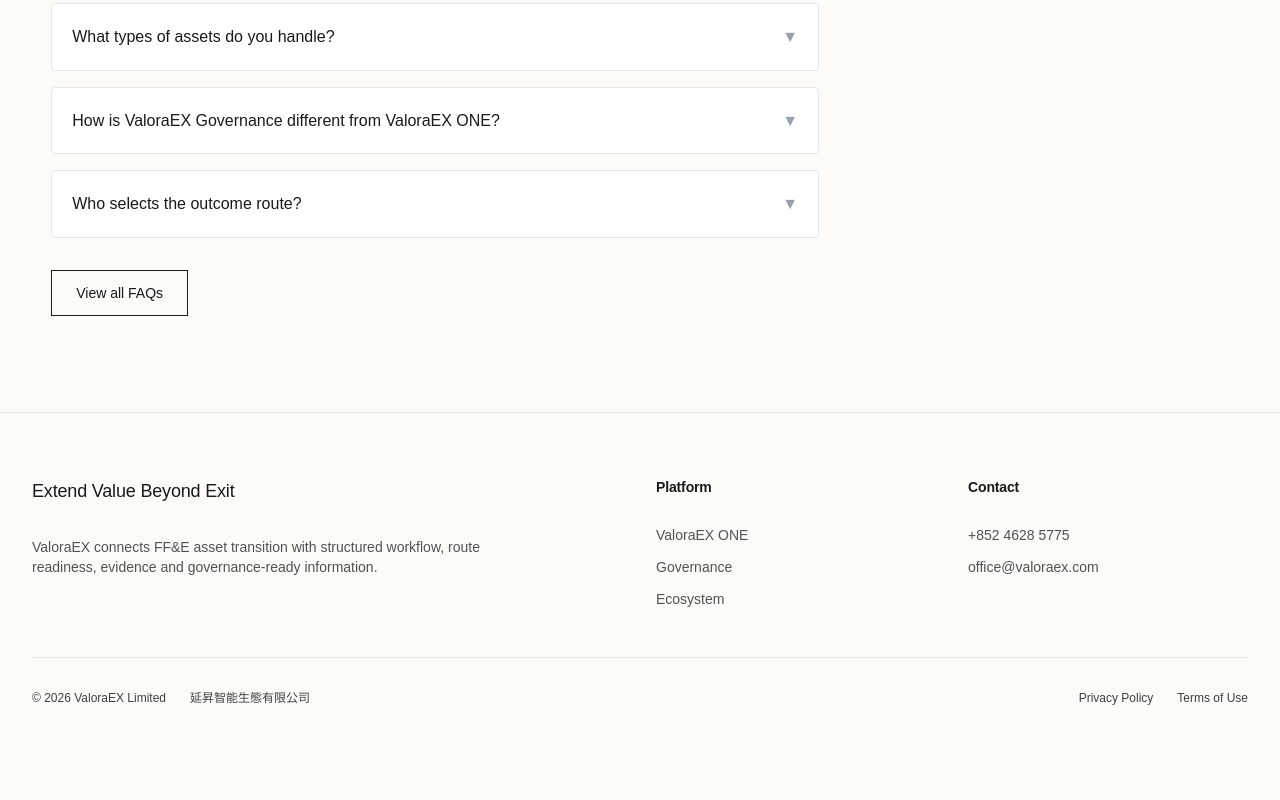
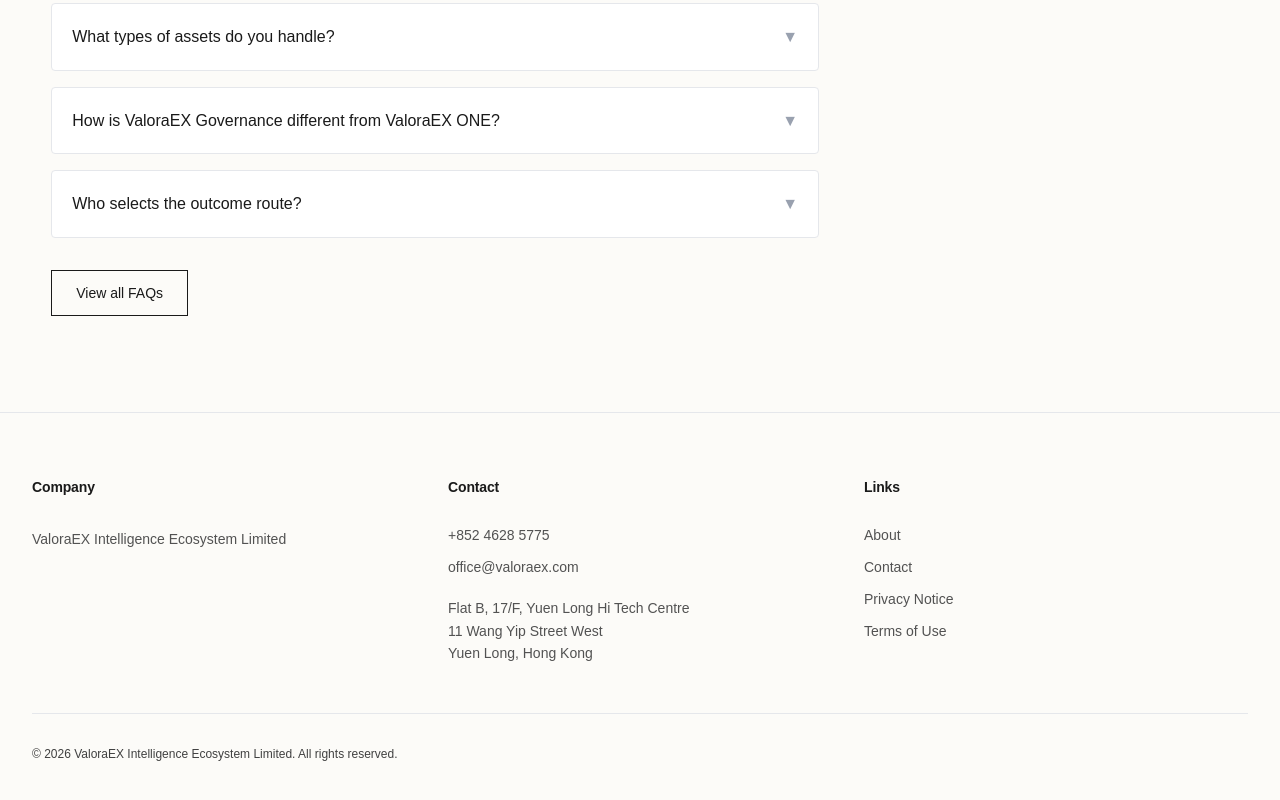
Before and after one commit to TheConMiz/valora-ex_site, a Next.js app: page / in a window 1280 px wide. Shown: the part 6571-7371 px from the top of the page. Before the commit the page ends 7341 px from the top, so only its background shows below. Built offline with nearby package versions, Linux system fonts and the light colour scheme.

Commit message:
Footer Update

```diff
--- a/app/Footer.tsx
+++ b/app/Footer.tsx
@@ -8,35 +8,23 @@
     <footer className="bg-[var(--background)] border-t border-gray-200 mt-auto">
       <div className="max-w-7xl mx-auto px-4 sm:px-6 lg:px-8 py-12 lg:py-16">
 
-        <div className="grid grid-cols-1 md:grid-cols-2 lg:grid-cols-4 gap-10 lg:gap-8 mb-12">
+        <div className="grid grid-cols-1 md:grid-cols-3 gap-10 lg:gap-8 mb-12">
 
-          {/* Proposition & Description */}
-          <div className="lg:col-span-2 flex flex-col gap-4">
-            <h2 className="text-lg font-medium text-[var(--foreground)]">
-              Extend Value Beyond Exit
-            </h2>
-            <p className="text-sm text-[var(--text-muted)] max-w-md">
-              ValoraEX connects FF&E asset transition with structured workflow, route readiness, evidence and governance-ready information.
+          {/* Company */}
+          <div className="flex flex-col gap-4">
+            <h3 className="text-sm font-bold text-[var(--foreground)] label-priority">
+              Company
+            </h3>
+            <p className="text-sm text-[var(--text-muted)]">
+              ValoraEX Intelligence Ecosystem Limited
             </p>
-          </div>
-
-          {/* Quick Links */}
-          <div className="flex flex-col gap-3">
-            <h3 className="text-sm font-bold text-[var(--foreground)] label-priority">Platform</h3>
-            <Link href="/#one" className="text-sm text-[var(--text-muted)] hover:text-[var(--foreground)] transition-colors">
-              ValoraEX ONE
-            </Link>
-            <Link href="/#governance" className="text-sm text-[var(--text-muted)] hover:text-[var(--foreground)] transition-colors">
-              Governance
-            </Link>
-            <Link href="/#neutrality" className="text-sm text-[var(--text-muted)] hover:text-[var(--foreground)] transition-colors">
-              Ecosystem
-            </Link>
           </div>
 
           {/* Contact */}
           <div className="flex flex-col gap-3">
-            <h3 className="text-sm font-bold text-[var(--foreground)] label-priority">Contact</h3>
+            <h3 className="text-sm font-bold text-[var(--foreground)] label-priority">
+              Contact
+            </h3>
             <a
               href="tel:+85246285775"
               className="text-sm text-[var(--text-muted)] hover:text-[var(--foreground)] transition-colors"
@@ -49,25 +37,39 @@
             >
               office@valoraex.com
             </a>
+            <div className="text-sm text-[var(--text-muted)] mt-2 leading-relaxed">
+              <p>Flat B, 17/F, Yuen Long Hi Tech Centre</p>
+              <p>11 Wang Yip Street West</p>
+              <p>Yuen Long, Hong Kong</p>
+            </div>
+          </div>
+
+          {/* Links */}
+          <div className="flex flex-col gap-3">
+            <h3 className="text-sm font-bold text-[var(--foreground)] label-priority">
+              Links
+            </h3>
+            <Link href="/about" className="text-sm text-[var(--text-muted)] hover:text-[var(--foreground)] transition-colors">
+              About
+            </Link>
+            <Link href="/contact" className="text-sm text-[var(--text-muted)] hover:text-[var(--foreground)] transition-colors">
+              Contact
+            </Link>
+            <Link href="/privacy" className="text-sm text-[var(--text-muted)] hover:text-[var(--foreground)] transition-colors">
+              Privacy Notice
+            </Link>
+            <Link href="/terms" className="text-sm text-[var(--text-muted)] hover:text-[var(--foreground)] transition-colors">
+              Terms of Use
+            </Link>
           </div>
 
         </div>
 
         {/* Legal & Copyright */}
-        <div className="pt-8 border-t border-gray-200 flex flex-col md:flex-row justify-between items-start md:items-center gap-4">
-          <div className="flex flex-col sm:flex-row gap-2 sm:gap-6 text-xs text-[var(--text-disclaimer)]">
-            <span>&copy; {currentYear} ValoraEX Limited</span>
-            <span>延昇智能生態有限公司</span>
-          </div>
-
-          <div className="flex gap-6 text-xs text-[var(--text-disclaimer)]">
-            <Link href="/privacy" className="hover:text-[var(--foreground)] transition-colors">
-              Privacy Policy
-            </Link>
-            <Link href="/terms" className="hover:text-[var(--foreground)] transition-colors">
-              Terms of Use
-            </Link>
-          </div>
+        <div className="pt-8 border-t border-gray-200 flex flex-col items-start">
+          <span className="text-xs text-[var(--text-disclaimer)]">
+            &copy; {currentYear} ValoraEX Intelligence Ecosystem Limited. All rights reserved.
+          </span>
         </div>
 
       </div>
```
